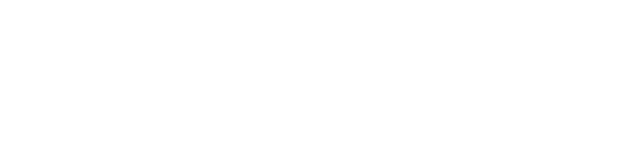
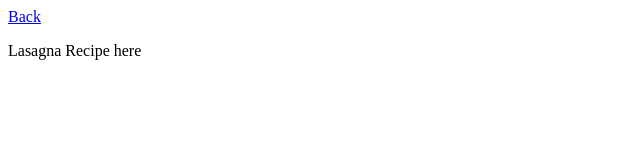
Before and after one commit to Parzing/odin-recipes, a plain HTML site: page recipes/lasagna.html in a window 1280 px wide. Shown: the whole page, without its empty margins (0-640 px from the left). Drawn offline with Linux system fonts and the light colour scheme.

Commit message:
Back button on lasagna page

```diff
--- a/recipes/lasagna.html
+++ b/recipes/lasagna.html
@@ -5,6 +5,8 @@
     <title>Lasagna recipe</title>
 </head>
 <body>
+    <a href="../index.html">Back</a>
+    <p>Lasagna Recipe here</p>
 
 </body>
 </html>
```
